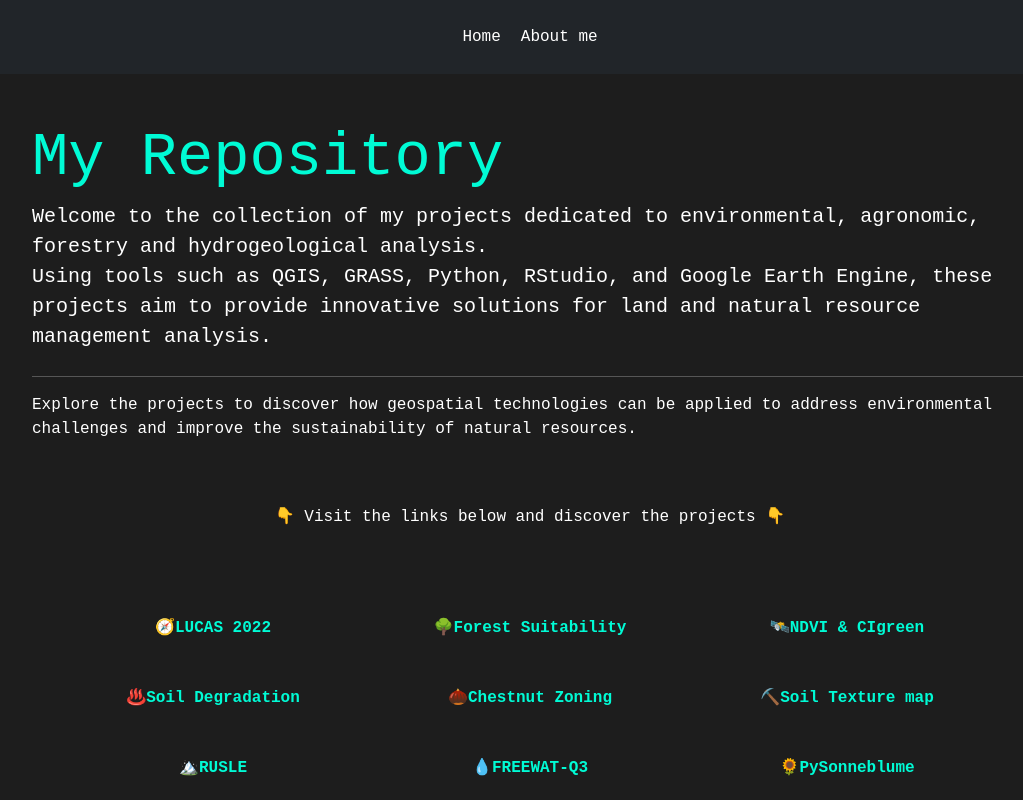
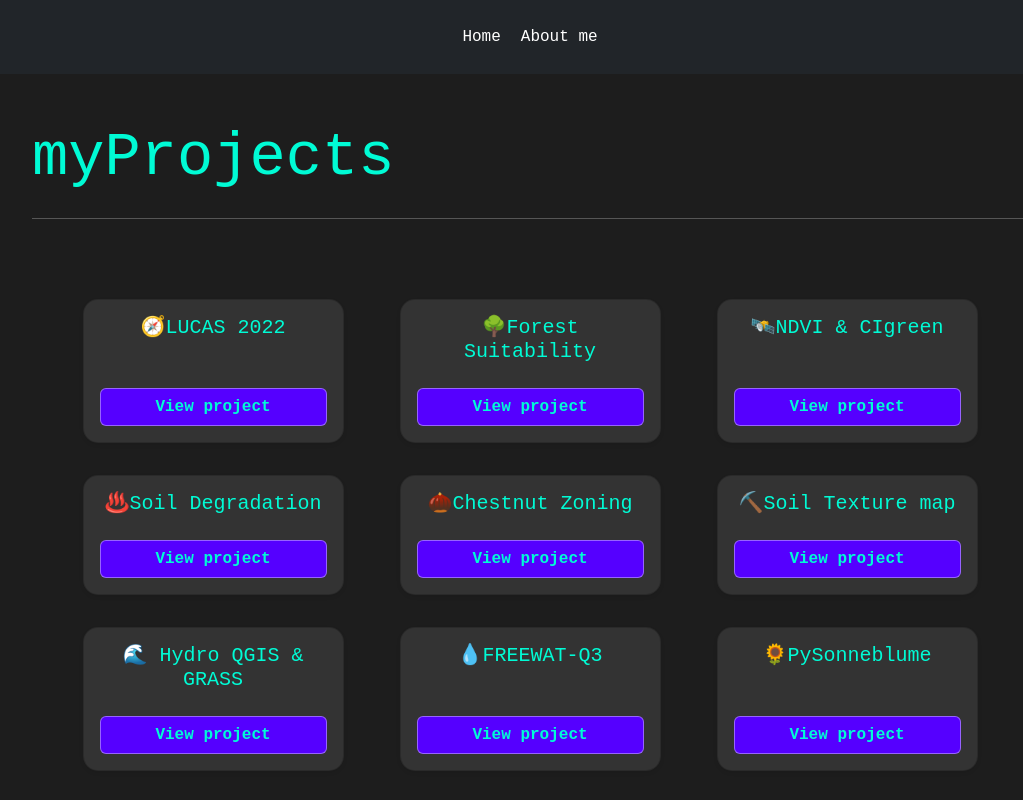
Before and after one commit to JungleKiosk/myRepository, a Vue app: page / in a window 1280 px wide. Shown: the top 800 px of the page, without its empty margins (110-1133 px from the left). Built offline with nearby package versions, Linux system fonts and the light colour scheme.

Commit message:
update nov24

```diff
--- a/src/assets/scss/app.scss
+++ b/src/assets/scss/app.scss
@@ -30,19 +30,36 @@ body::-webkit-scrollbar-track {
     border-left: 1px solid $bg_body;
 }
 
+
+.cardlink{
+    background-color: $dark;
+}
+
 .btn_bg_green {
     background-color: transparent;
     color: #ffffff;
     border: none;
     cursor: pointer;
     overflow: hidden;
-  }
+}
 
-  .btn_bg_green:hover {
+.btn_link{
+    background-color: $btnlink;
+    font-weight: bold;
+    border: #ffffff63 solid 1px;
+}
+
+.btn_link:hover{
+    background-color: $glow;
+    color: $btnlink;
+
+}
+
+.btn_bg_green:hover {
     color: $glow;
-    text-decoration:underline;
-  }
+    text-decoration: underline;
+}
 
-  .txt_glow{
+.txt_glow {
     color: $glow;
-  }
+}
--- a/src/assets/scss/partials/_variables.scss
+++ b/src/assets/scss/partials/_variables.scss
@@ -4,3 +4,4 @@ $dark: #333333;
 $neutral: #aaaaaa;
 $light: #ffffff;
 $glow: #00fbd5;
+$btnlink: #5500ff;
--- a/src/components/FooterVue.vue
+++ b/src/components/FooterVue.vue
@@ -14,7 +14,7 @@
             src="../assets/img/logo/github_footer.svg" alt=""></a>
         <a target="_blank" href="https://www.linkedin.com/in/francescominutella/"><img class="icon_social mx-2"
             src="../assets/img/logo/linkedin_footer.svg" alt=""></a>
-        <a target="_blank" href="https://www.youtube.com/@kioskgis"><img class="icon_social mx-2"
+        <a target="_blank" href="https://www.youtube.com/@JungleKiosk"><img class="icon_social mx-2"
             src="../assets/img/logo/youtube_footer.svg" alt=""></a>
       </div>
 
--- a/src/data/data_projects.json
+++ b/src/data/data_projects.json
@@ -1,7 +1,7 @@
 [
     {
         "id": 0,
-        "title": "🧭LUCAS 2022",
+        "num_tutorial": "🧭LUCAS 2022",
         "link": "https://junglekiosk.github.io/Eurostat_LUCASproject_2022/"
     },
     {
@@ -31,8 +31,8 @@
     },
     {
         "id": 6,
-        "num_tutorial": "🏔️RUSLE",
-        "link": "https://junglekiosk.github.io/rusle/"
+        "num_tutorial": "🌊 Hydro QGIS & GRASS",
+        "link": "https://junglekiosk.github.io/Freewat_GettingStarted/"
     },
     {
         "id": 7,
@@ -51,7 +51,7 @@
     },
     {
         "id": 10,
-        "num_tutorial": "♻️bioNRG",
-        "link": "https://bionrg-e12278c8d402.herokuapp.com/"
+        "num_tutorial": "🥨GanZuToll",
+        "link": "https://junglekiosk.github.io/GanZuToll/"
     }
 ]
--- a/src/views/AboutView.vue
+++ b/src/views/AboutView.vue
@@ -55,7 +55,7 @@ function startTyping() {
                                     Development Goals.</span> </a> <br>
                         </p>
                     </div>
-                    <div class="col-12 col-lg-4">
+                    <!-- <div class="col-12 col-lg-4">
                         <div class="circle">
                             <div class="inner-circle">
                                 <div class="border_rotate_over1"></div>
@@ -66,7 +66,7 @@ function startTyping() {
                             <div class="border_rotate_4"></div>
                             <div class="border_rotate_5"></div>
                         </div>
-                    </div>
+                    </div> -->
                 </div>
             </div>
         </section>
--- a/src/views/HomeView.vue
+++ b/src/views/HomeView.vue
@@ -40,56 +40,52 @@ export default {
 
                         <div class="jumbotron p-5 rounded-3">
                             <div class="container">
-                                <h1 id="intro-title" class="display-1 txt_glow">My Repository</h1>
-                                <p class="lead">
-                                    Welcome to the collection of my projects dedicated to environmental, agronomic,
-                                    forestry and hydrogeological analysis. <br> Using tools such as QGIS, GRASS, Python,
-                                    RStudio, and Google Earth Engine, these projects aim to provide innovative solutions
-                                    for land and natural resource management analysis.
-                                </p>
+                                <h1 id="intro-title" class="display-1 txt_glow">myProjects</h1>
                                 <hr class="mt-4">
-                                <p>Explore the projects to discover how geospatial technologies can be applied to
-                                    address environmental challenges and improve the sustainability of natural
-                                    resources.</p>
-                               <!-- <a class="btn btn-primary btn-lg" href="#projects" role="button">Read more</a> -->
-                                <p class="text-center"> <br> <br>👇 Visit the links below and discover the projects 👇</p>
                             </div>
                         </div>
                     </div>
                 </div>
 
                 <div class="row justify-content-center">
-                    <div class="col-3 col-lg-3 text-center m-3" v-for="project in projects" :key="project.id">
-                        <a :href="project.link" target="_blank" class="btn">
-                            <strong>{{ project.num_tutorial || project.title }}</strong>
-                        </a>
+                    <div class="col-12 col-md-6 col-lg-3 text-center m-3" v-for="project in projects" :key="project.id">
+                        <div class="card txt_glow cardlink project-card shadow-sm h-100">
+                            <!--  <img :src="getImagePath(project.image)" class="card-img-top img_card" alt="project.title"> -->
+                            <div class="card-body d-flex flex-column">
+                                <h5 class="card-title">{{ project.num_tutorial }}</h5>
+                                <p class="card-text">{{ project.description }}</p>
+                                <a :href="project.link" target="_blank" class="btn btn_link mt-auto txt_glow">View project</a>
+                            </div>
+                        </div>
                     </div>
                 </div>
+                <Slider></Slider>
 
             </div>
         </section>
     </main>
-    <Slider></Slider>
     <Footer></Footer>
 </template>
 
 <style scoped>
-.img_card {
-    width: 30%;
-}
+/* .img_card {
+    width: 100%;
+    height: 200px;
+    object-fit: cover;
+} */
 
 .icon_social {
     width: 10%;
 }
 
-a {
-    color: #00fbd5;;
-    text-decoration:none;
+.card {
+    border-radius: 15px;
 }
 
-a:hover {
-    color: #fbff00;
-    text-decoration:underline;
+
+.project-card .card-body {
+    display: flex;
+    flex-direction: column;
 }
 
 /* Stile di default per display-1 */
```
Also changed, not shown: src/assets/img/me-no-bkg.png (deleted).
